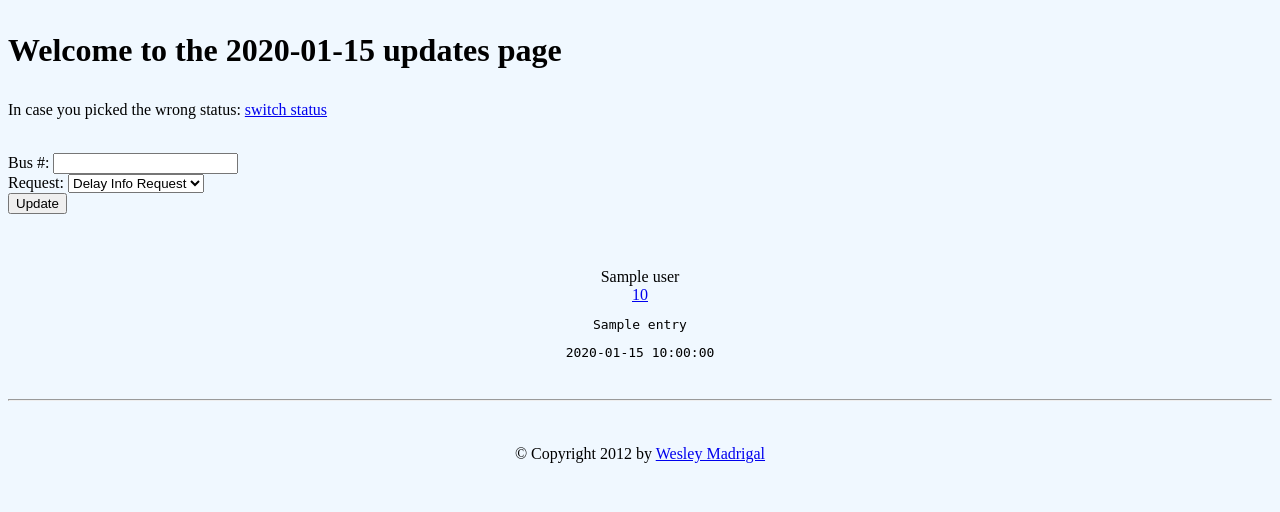
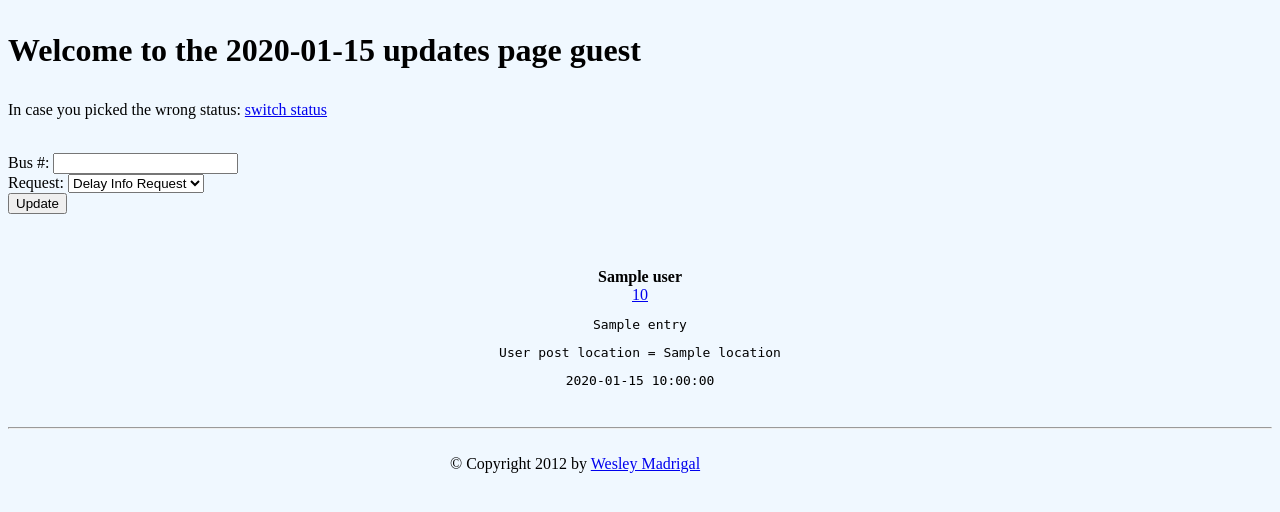
Before and after one commit to wesmadrigal/journeyplanner, a Python web app: template templates/update.html in a window 1280 px wide. Shown: the top 512 px of the page. Run offline with Jinja, Linux system fonts and the light colour scheme; the template is opened without the code that fills it: most values are stand-ins (such as "Sample title", 1, 10 or a date in 2020).

Commit message:
location api addition

```diff
--- a/templates/choicepage.html
+++ b/templates/choicepage.html
@@ -1,13 +1,12 @@
 
 {% extends "layout.html" %}
+
 
 {% block body %}
 {% if user %}
 <p id="welcome">Welcome {{user}}</p><pre><a href="{{logout_url}}">Logout</a></pre>
 {% else %}
 <p id="welcome">Welcome Guest</p>
-
-
 
 <p>Choose your login provider of choice</p>
 <div class="providers">
@@ -19,6 +18,7 @@
 
 {% endif %}
 
+
 <div id="parent">
 	<form method="GET" action="/updates">
 		<input type="submit" class="stylish" name="riding" value="Riding">
@@ -26,5 +26,4 @@
 	</form>
 </div>
 
-
 {% endblock %}
--- a/templates/individual_bus.html
+++ b/templates/individual_bus.html
@@ -10,6 +10,7 @@
 		<div>{{update.user}}</div>
 		<div>{{update.bus}}</div>
 		<pre>{{update.entry}}</pre>
+		<pre>Post location = {{update.location}}</pre>
 		<pre>{{update.created}}</pre>
 </div>
 <br>
--- a/templates/layout.html
+++ b/templates/layout.html
@@ -8,10 +8,11 @@
         	body 	{
 			background-color: #F0F8FF;
 		}
-		#footer {
-			top: 10%;
+		.footer {
+			position: absolute;
+			bottom: 0px
 			text-align: center;
-			left-margin: 400px;
+			left: 450px;
 		}
         	#parent {
                 	width: 1150px;
@@ -63,13 +64,18 @@
 
 	</style>
 </head>
-{% block body %}{% endblock %}
-<br>
+<body>
+{% block body %}
 
-<div id="footer">
 
-    &copy; Copyright 2012 by <a href="http://www.wesmadrigal.blogspot.com">Wesley Madrigal</a>
+{% endblock %}
 
-</div>
+		<div class="footer">
+                        &copy; Copyright 2012 by <a href="http://www.wesmadrigal.blogspot.com">Wesley Madrigal</a>
+                </div>
+
+
+
+</body>
 
 </html>
--- a/templates/update.html
+++ b/templates/update.html
@@ -2,8 +2,11 @@
 
 {% block body %}
 <body>
-
-<p id="welcome">Welcome to the {{update_type}} updates page</p>
+{% if user %}
+<p id="welcome">Welcome to the {{update_type}} updates page {{user}}</p>
+{% else %}
+<p id="welcome">Welcome to the {{update_type}} updates page guest</p>
+{% endif %}
 
 <p>In case you picked the wrong status:  <a href="/">switch status</a></p>
 <br>
@@ -43,9 +46,11 @@
 
 	{% for b in bus_info %}
 	<div class="bus_stuff">
-		<div class="bus-user">{{b.user}}</div>
+		<div style="font-weight:bold" class="bus-user">{{b.user}}</div>
 		<div class="bus-num"><a href={{url}}{{b.bus}}>{{b.bus}}</a></div>
-		<pre class="bus-court">{{b.entry}}</pre> <pre>{{b.created}}</pre>
+		<pre class="bus-court">{{b.entry}}</pre>
+		<pre class="bus-location">User post location = {{b.location}}</pre>
+		 <pre>{{b.created}}</pre>
 	</div>
 	<br>
 	<hr>
```
Also changed, not shown: main.py (+27 -5 lines), 3 other files.
